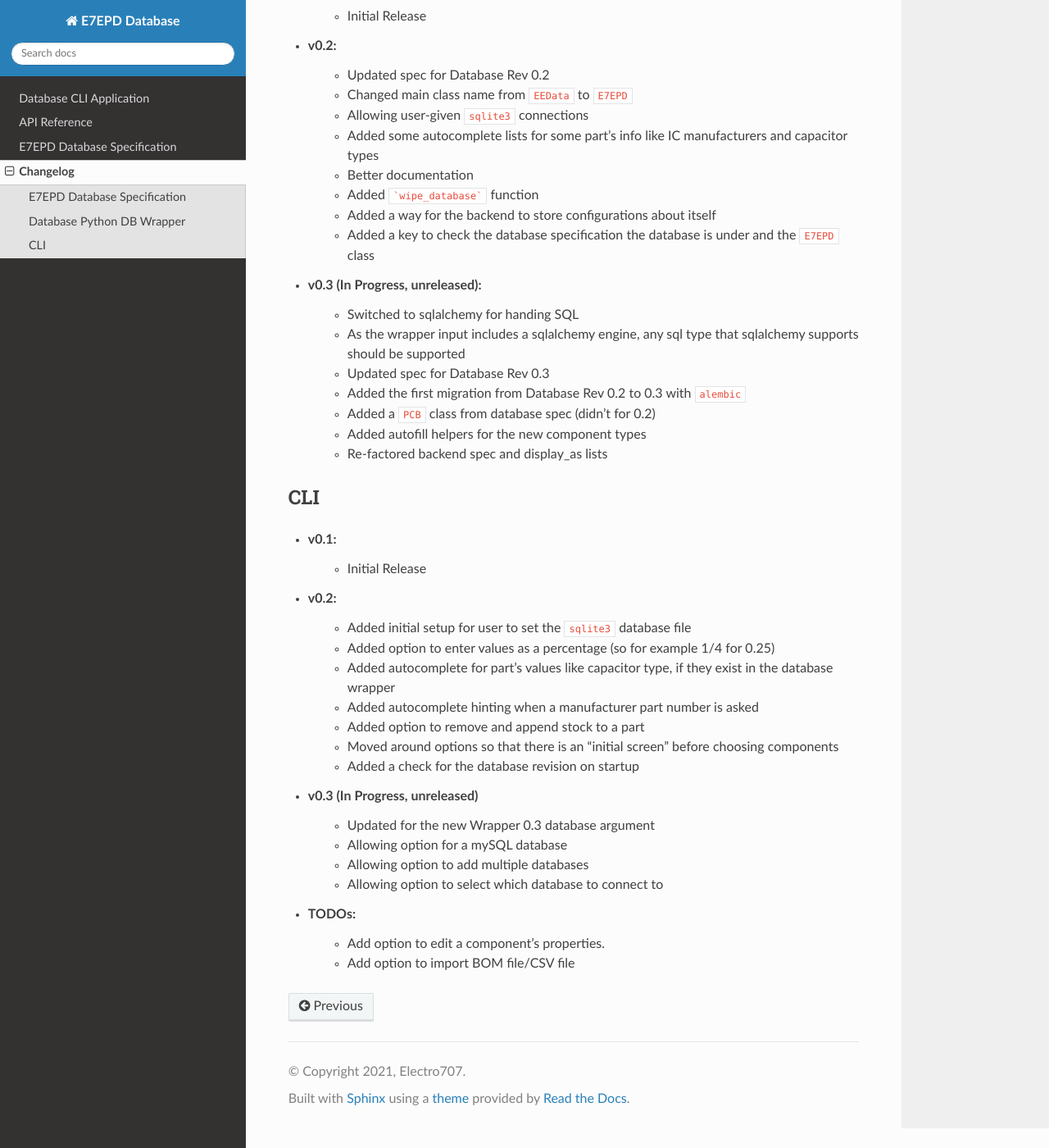
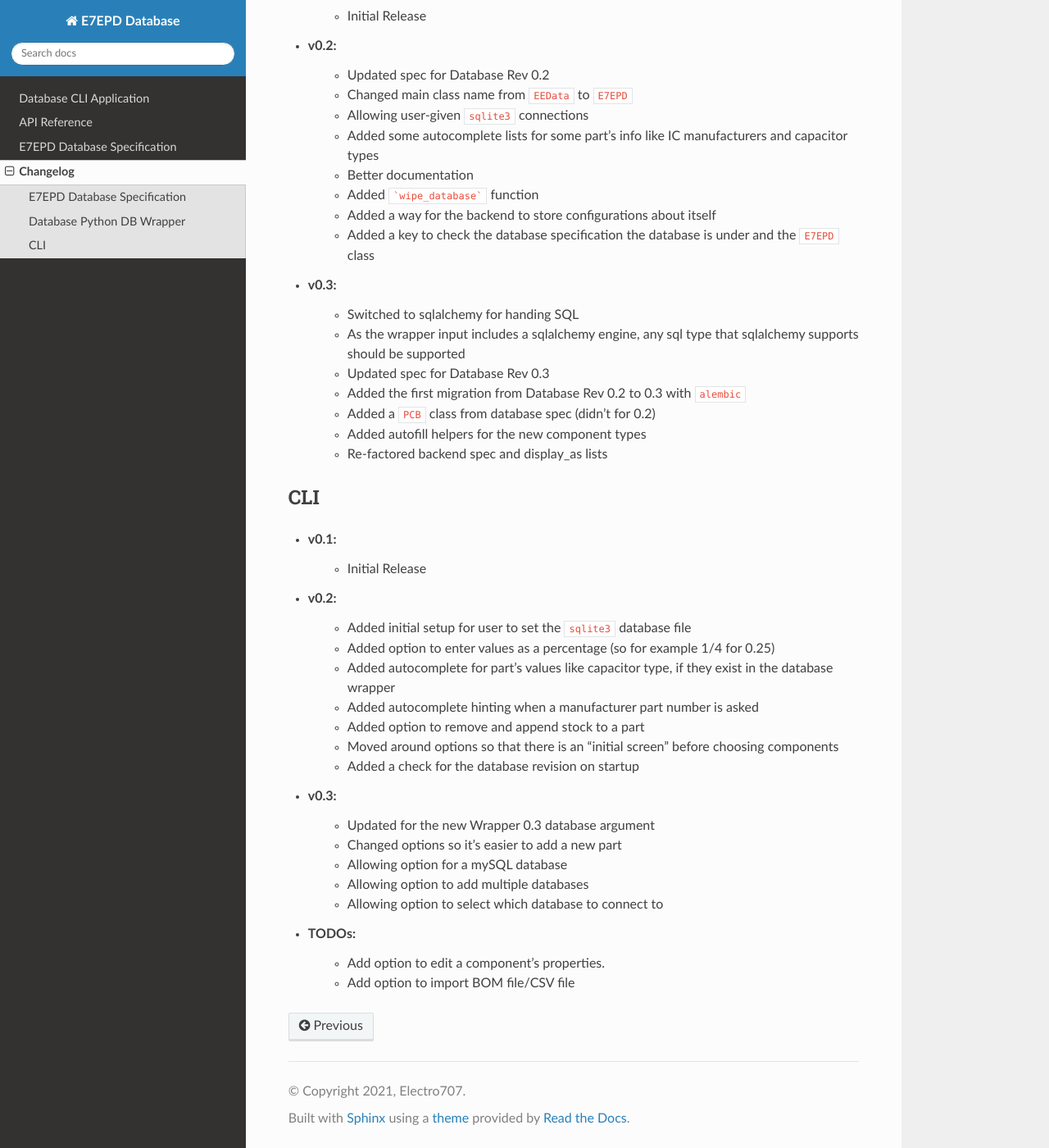
Before and after one commit to Electro707/ee-parts-database, a Sphinx documentation site: the page built from docs/changelog.rst, in a window 1280 px wide and 1400 px high, scrolled down 1072 px. Shown: the whole window at 82% size. Built offline with Sphinx 7.4.7 and the Read the Docs theme 2.0.0, drawn with Linux system fonts in a browser that asks for light colours; some of the changed text lies outside the part shown.

Commit message:
Rev0.3 of everything release

````diff
--- a/docs/changelog.rst
+++ b/docs/changelog.rst
@@ -14,7 +14,7 @@ E7EPD Database Specification
 * v0.2:
     * Added Inductor table
     * Added Diode table
-* v0.3 (In Progress, unreleased):
+* v0.3:
     * Added a ``storage`` key to all parts
     * Merged ``user_comments`` and ``part_comments`` to just one ``comments`` column
     * Removed ``power`` for the capacitor table
@@ -45,7 +45,7 @@ Database Python DB Wrapper
     * Added ```wipe_database``` function
     * Added a way for the backend to store configurations about itself
     * Added a key to check the database specification the database is under and the ``E7EPD`` class
-* v0.3 (In Progress, unreleased):
+* v0.3:
     * Switched to sqlalchemy for handing SQL
     * As the wrapper input includes a sqlalchemy engine, any sql type that sqlalchemy supports should be supported
     * Updated spec for Database Rev 0.3
@@ -67,8 +67,9 @@ CLI
     * Added option to remove and append stock to a part
     * Moved around options so that there is an "initial screen" before choosing components
     * Added a check for the database revision on startup
-* v0.3 (In Progress, unreleased)
+* v0.3:
     * Updated for the new Wrapper 0.3 database argument
+    * Changed options so it's easier to add a new part
     * Allowing option for a mySQL database
     * Allowing option to add multiple databases
     * Allowing option to select which database to connect to
--- a/docs/database_spec.rst
+++ b/docs/database_spec.rst
@@ -205,6 +205,7 @@ Table Name: ``misc_c``
 PCBs Table
 ---------------------------------
 Table Name: ``pcb``
+
 ============= ========================= =========== =======================================================
 Name          SQL Type                  Required?   Description
 ============= ========================= =========== =======================================================
````
Also changed, not shown: other parts of docs/database_spec.rst (+1 -1 lines), README.md (+1 -1 lines).
